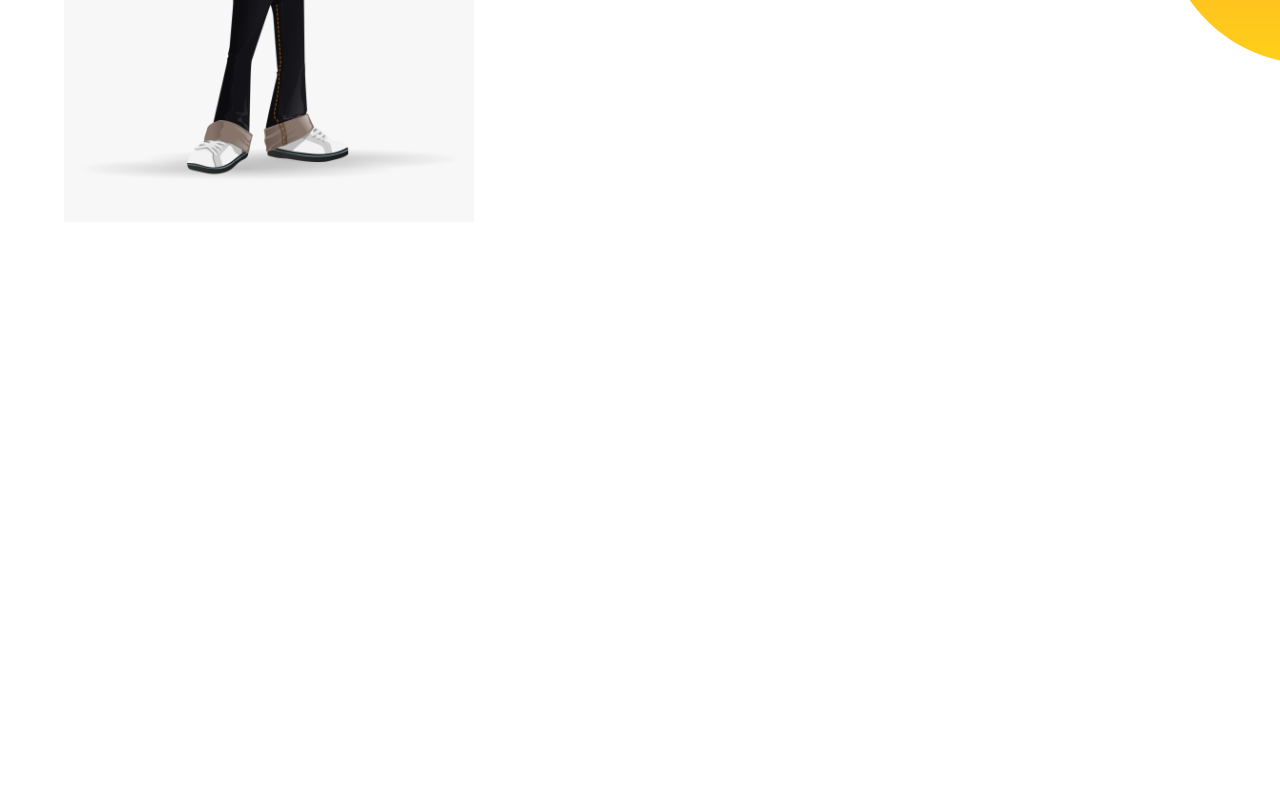
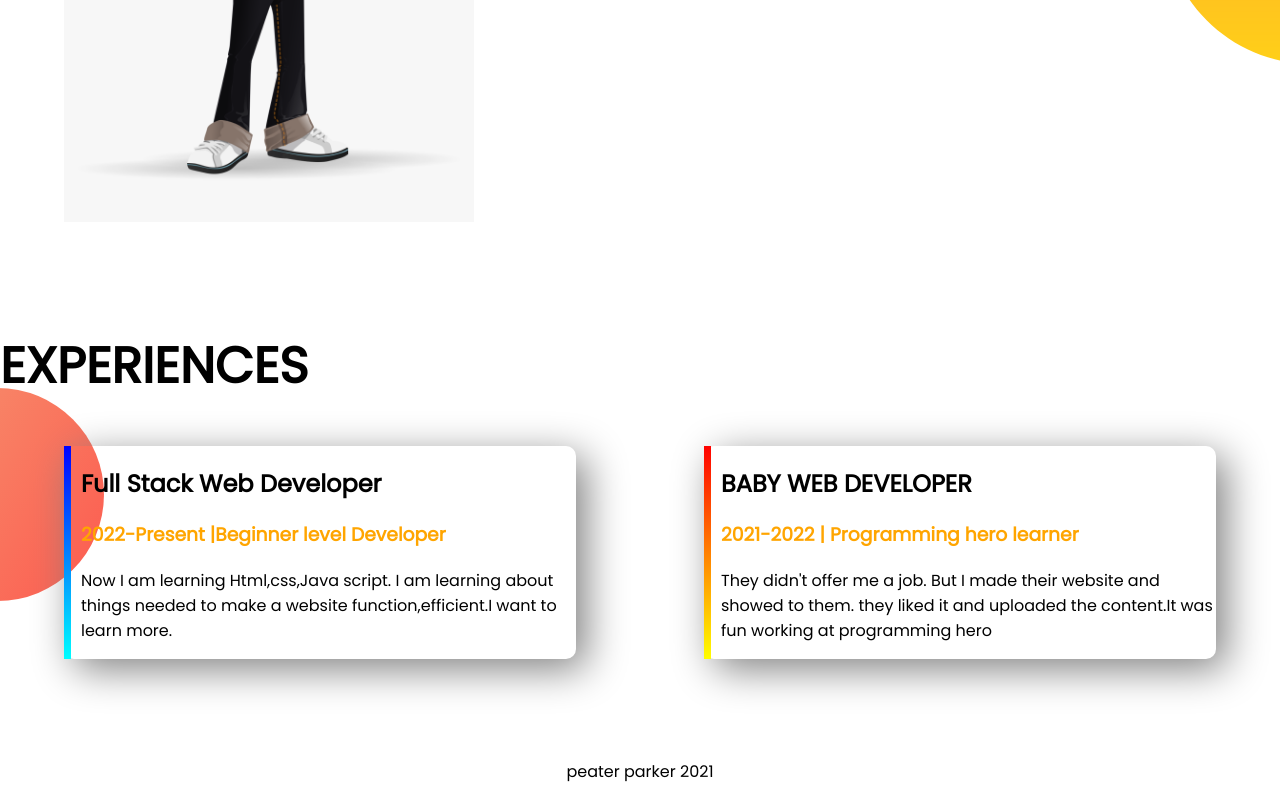
Before and after one commit to Ashikur20/Developer-portfolio, a plain HTML site: page index.html in a window 1280 px wide. Shown: the part 1111-1911 px from the top of the page. Before the commit the page ends 1440 px from the top, so only its background shows below. Drawn offline with Linux system fonts and the light colour scheme.

Commit message:
footer added

```diff
--- a/index.html
+++ b/index.html
@@ -13,7 +13,7 @@
 </head>
 
 <body>
-    <section class="top-banner">
+    <section class="top-banner flexiable-container">
         <div class="half-width">
             <h1>WELCOME TO</h1>
             <h1><span class="orange-color">ASHIKUR RAHMAN</span> PORTFOLIO</h1>
@@ -29,8 +29,8 @@
             <img src="images/1.png" alt="">
         </div>
     </section>
-    <section class="dream-big">
-        <div class="half-width">
+    <section class="dream-big flexiable-container">
+        <div class="half-width ">
             <img src="images/2.png" alt="">
         </div>
         <div class="half-width">
@@ -43,6 +43,27 @@
 
         </div>
     </section>
+    <section class="experince-area">
+        <h1>EXPERIENCES</h1>
+        <div class="flexiable-container">
+            <div id="web-dev-experience" class="experience-item">
+                <h2>Full Stack Web Developer</h2>
+                <h3 class="orange-color">2022-Present |Beginner level Developer</h3>
+                <p>Now I am learning Html,css,Java script. I am learning about things needed to make a website
+                    function,efficient.I want to learn more. </p>
+            </div>
+            <div id="full-stack-experience" class="experience-item">
+                <h2>BABY WEB DEVELOPER</h2>
+                <h3 class="orange-color">2021-2022 | Programming hero learner</h3>
+                <p>They didn't offer me a job. But I made their website and showed to them. they liked it and uploaded
+                    the
+                    content.It was fun working at programming hero</p>
+            </div>
+        </div>
+    </section>
+    <footer>
+        <p>peater parker 2021</p>
+    </footer>
 
 </body>
 
--- a/style.css
+++ b/style.css
@@ -8,10 +8,12 @@ h1{
 .orange-color{
     color: orange;
 }
-section{
+.flexiable-container{
     display: flex;
     margin-bottom: 100px;
 }
+
+
 .half-width
 {
     width: 50%;
@@ -52,3 +54,36 @@ section{
     text-decoration: none;
 
 }
+.orange-color{
+    color: orange;
+}
+.experience-item{
+    box-shadow: 10px 10px 40px grey;
+    width: 40%;
+    margin-left: 5%;
+    margin-right: 5%;
+    padding-left: 10px;
+    border-radius: 10px;
+    border-left: 10px solid;
+
+
+
+}
+.experince-area{
+    background-image: url(images/exp-bg.png);
+    background-repeat: no-repeat;
+    background-position: left;
+}
+#web-dev-experience{
+    border-left: 7px solid;
+    border-image: linear-gradient(blue,cyan);
+    border-image-slice: 1;
+}
+#full-stack-experience{
+    border-left: 7px solid;
+    border-image: linear-gradient(red,yellow);
+    border-image-slice: 1;
+}
+footer{
+    text-align: center;
+}
```
